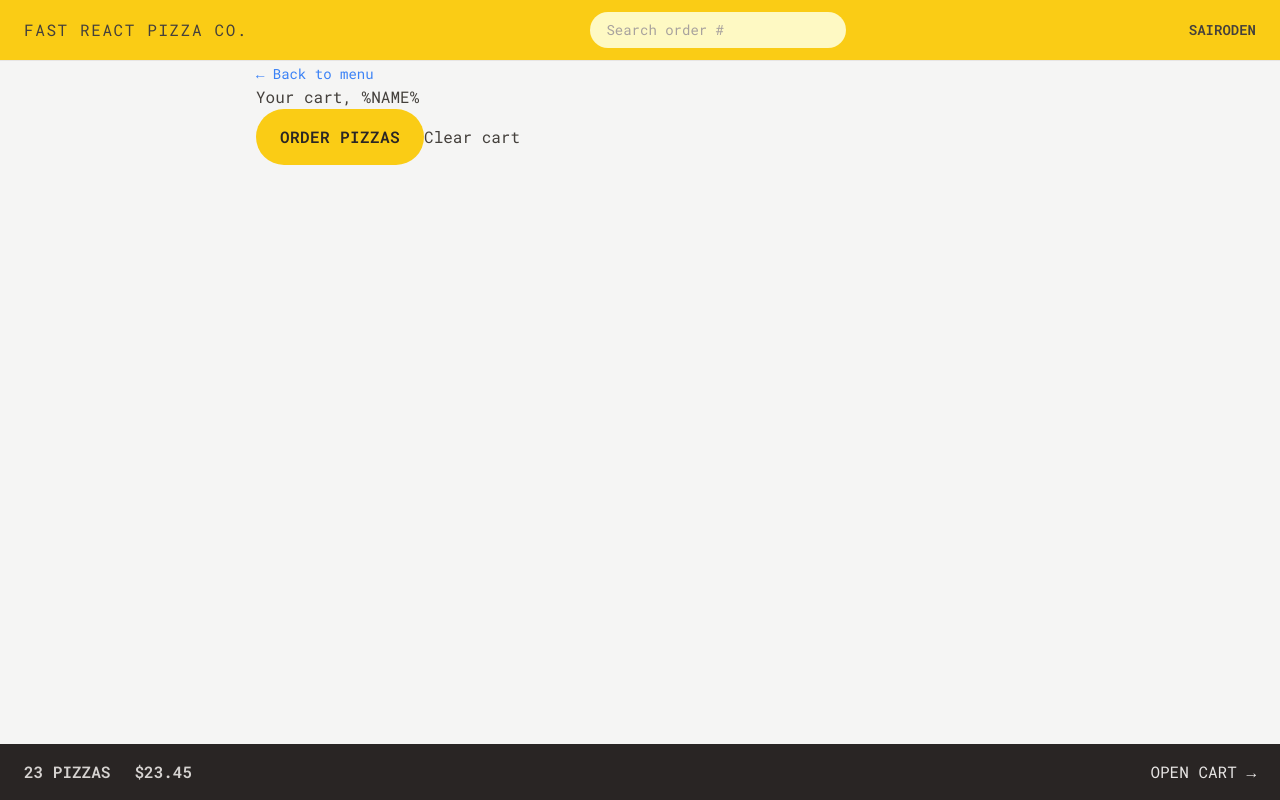
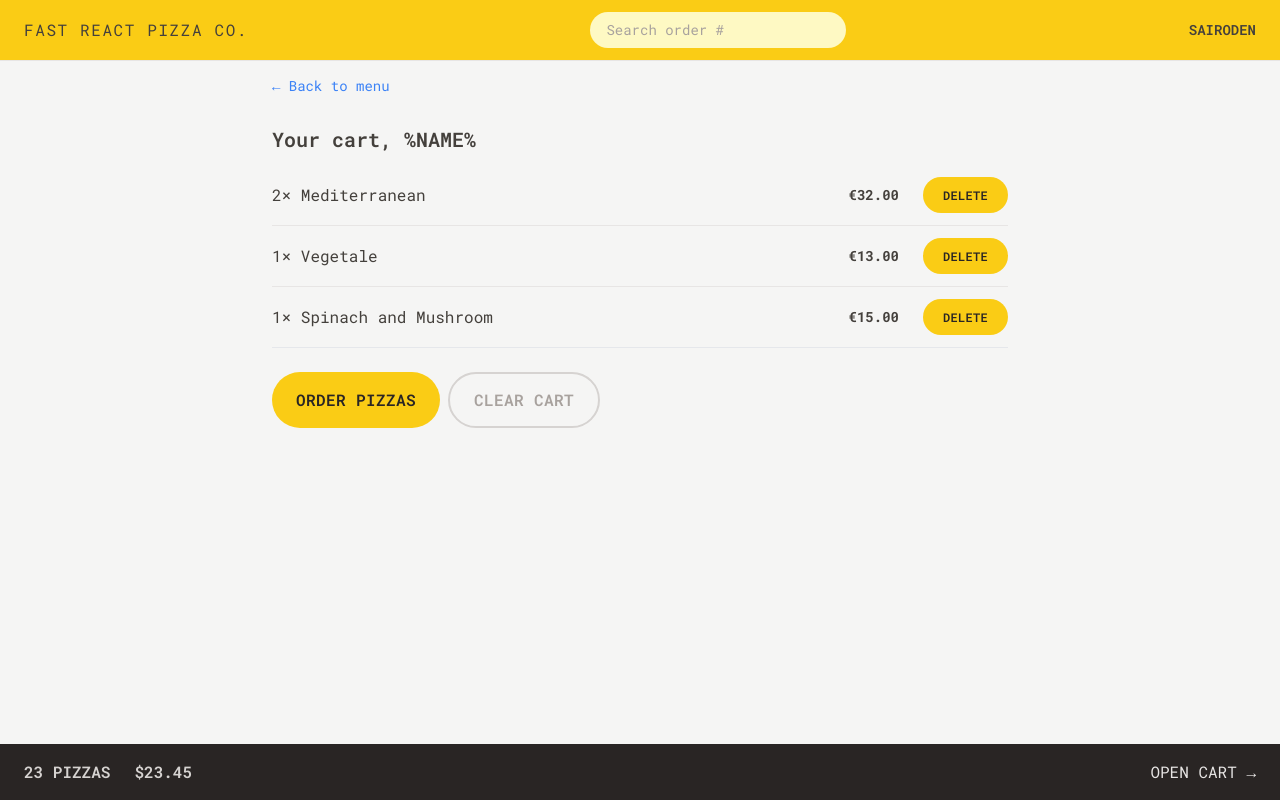
Before and after one commit to Sairoden/pizza, a React (Vite) app: page /cart in a window 1280 px wide. Built offline with nearby package versions, Linux system fonts and the light colour scheme.

Commit message:
Style Cart Component

```diff
--- a/src/App.jsx
+++ b/src/App.jsx
@@ -53,4 +53,4 @@
 
 export default App;
 
-// TAILWIND - 16
+// TAILWIND - 17
--- a/src/features/cart/Cart.jsx
+++ b/src/features/cart/Cart.jsx
@@ -1,23 +1,26 @@
 // UI Components
 import { LinkButton, Button } from "../../ui";
 
+// Features Components
+import CartItem from "./CartItem";
+
 const fakeCart = [
   {
-    pizzId: 12,
+    pizzaId: 12,
     name: "Mediterranean",
     quantity: 2,
     unitPrice: 16,
     totalPrice: 32,
   },
   {
-    pizzId: 6,
+    pizzaId: 6,
     name: "Vegetale",
     quantity: 1,
     unitPrice: 13,
     totalPrice: 13,
   },
   {
-    pizzId: 11,
+    pizzaId: 11,
     name: "Spinach and Mushroom",
     quantity: 1,
     unitPrice: 15,
@@ -29,16 +32,23 @@
   const cart = fakeCart;
 
   return (
-    <div>
+    <div className="px-4 py-3">
       <LinkButton to="/menu">&larr; Back to menu</LinkButton>
 
-      <h2>Your cart, %NAME%</h2>
+      <h2 className="mt-7 text-xl font-semibold">Your cart, %NAME%</h2>
 
-      <div>
+      <ul className="mt-3 divide-y divide-stone-200 border-b">
+        {cart.map((item) => (
+          <CartItem key={item.pizzaId} item={item} />
+        ))}
+      </ul>
+
+      <div className="mt-6 space-x-2">
         <Button to="/order/new" type="primary">
           Order pizzas
         </Button>
-        <button>Clear cart</button>
+
+        <Button type="secondary">Clear cart</Button>
       </div>
     </div>
   );
--- a/src/features/cart/CartItem.jsx
+++ b/src/features/cart/CartItem.jsx
@@ -1,16 +1,21 @@
+// UI Components
+import { Button } from "../../ui";
+
+// Utilities
 import { formatCurrency } from "../../utils/helpers";
 
 function CartItem({ item }) {
-  const [pizzaId, name, quantity, totalPrice] = item;
+  const { pizzaId, name, quantity, totalPrice } = item;
 
   return (
-    <li>
-      <p>
+    <li className="py-3 sm:flex sm:items-center sm:justify-between">
+      <p className="mb-1 sm:mb-0">
         {quantity}&times; {name}
       </p>
 
-      <div>
-        <p>{formatCurrency(totalPrice)}</p>
+      <div className="flex items-center justify-between sm:gap-6">
+        <p className="text-sm font-bold">{formatCurrency(totalPrice)}</p>
+        <Button type="small">Delete</Button>
       </div>
     </li>
   );
--- a/src/ui/Button.jsx
+++ b/src/ui/Button.jsx
@@ -8,6 +8,8 @@
   const styles = {
     primary: `${base} px-4 py-3 md:px-6 md:py-4`,
     small: `${base} px-4 py-2 md:px-5 md:py-2.5 text-xs`,
+    secondary:
+      "inline-block rounded-full border-2 border-stone-300 font-semibold uppercase tracking-wide text-stone-400 transition-all duration-300 hover:bg-stone-300 hover:text-stone-800 focus:text-stone-800 focus:bg-stone-300 focus:outline-none focus:ring focus:ring-stone-200 focus:ring-offset-2 disabled:cursor-not-allowed px-4 py-2.5 md:px-6 md:py-3.5",
   };
 
   if (to)
```
